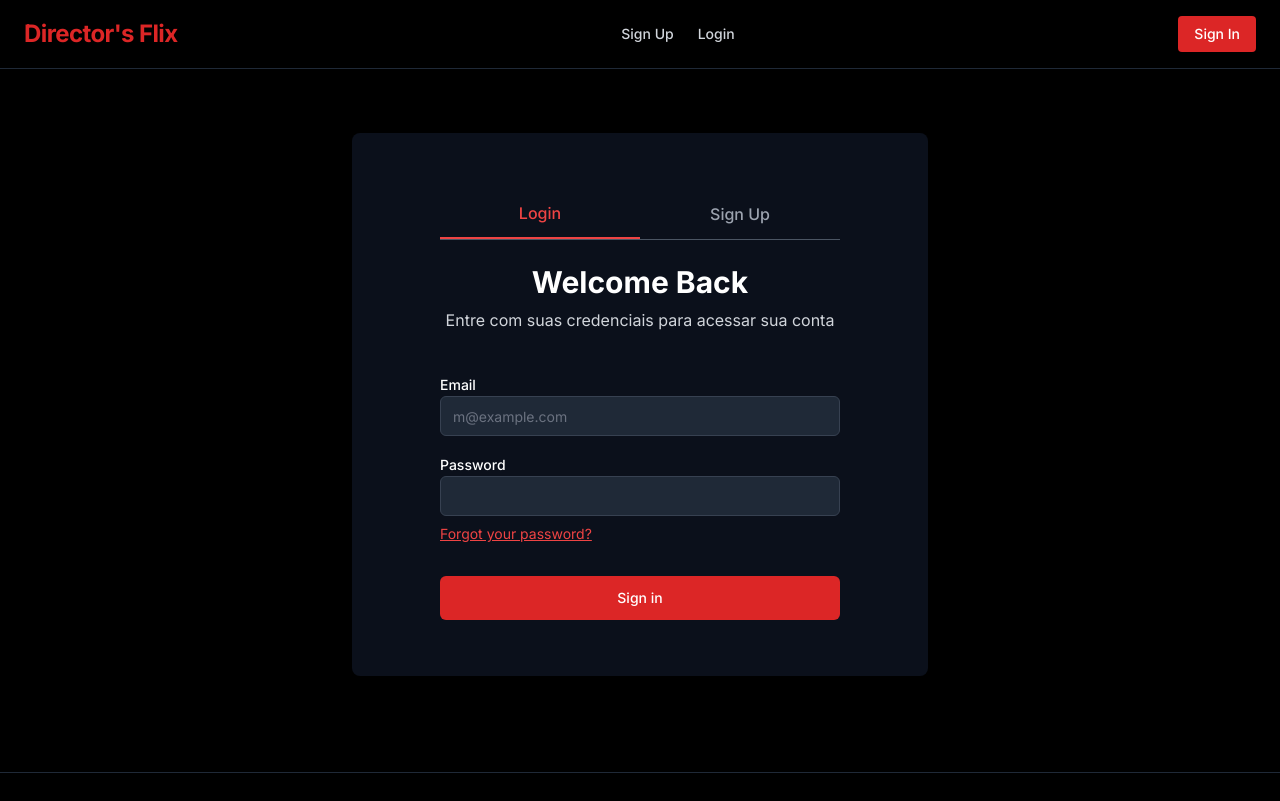
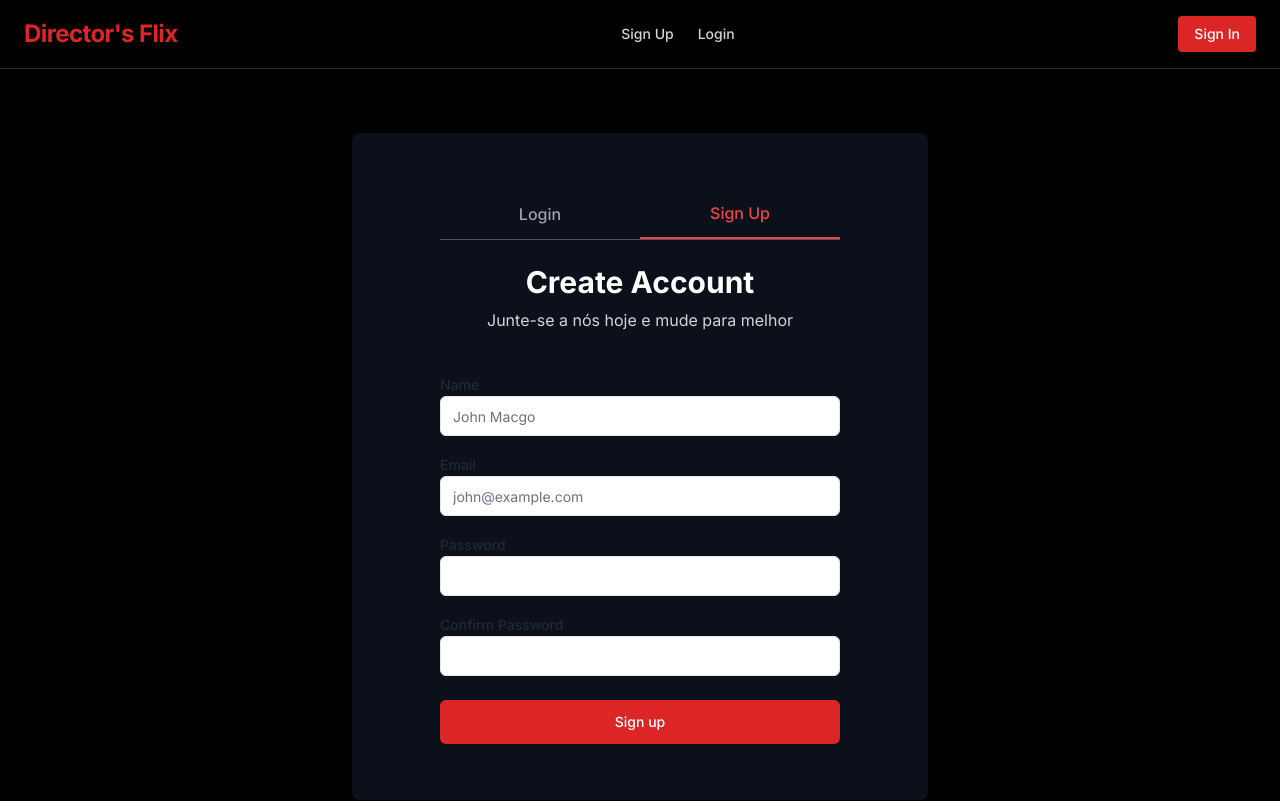
Before and after one commit to LFVH/directorflix-project, a Next.js app: page /auth in a window 1280 px wide. Shown: the top 801 px of the page. Built offline with nearby package versions, Linux system fonts and the light colour scheme.

Commit message:
substituido type para boolean no auth page,, ajustado caminho do usuario (login no header, cadastro abaixo, selecao de precos.

```diff
--- a/src/app/(auth)/auth/page.tsx
+++ b/src/app/(auth)/auth/page.tsx
@@ -6,18 +6,18 @@ import { useRouter } from 'next/navigation';
 import { LoginForm } from '@/app/(auth)/login/form';
 import { SignupForm } from '@/app/(auth)/signup/form';
 
-type AuthMode = 'login' | 'signup';
+//true 'login' | false 'signup';
 
 export default function AuthPage() {
-  const [mode, setMode] = useState<AuthMode>('login');
+  const [mode, setMode] = useState(false);
   const router = useRouter();
 
   const handleLoginSuccess = () => {
-    router.push('/letsgo');
+    router.push('/');
   };
 
   const handleSignupSuccess = () => {
-    router.push('/letsgo');
+    router.push('/');
   };
 
   return (
@@ -25,9 +25,9 @@ export default function AuthPage() {
       {/* Abas */}
       <div className="flex border-b border-gray-600 mb-6">
         <button
-          onClick={() => setMode('login')}
+          onClick={() => setMode(false)}
           className={`flex-1 py-3 text-center font-medium transition-colors ${
-            mode === 'login'
+            mode
               ? 'text-red-500 border-b-2 border-red-500'
               : 'text-gray-400 hover:text-gray-300'
           }`}
@@ -35,9 +35,9 @@ export default function AuthPage() {
           Login
         </button>
         <button
-          onClick={() => setMode('signup')}
+          onClick={() => setMode(false)}
           className={`flex-1 py-3 text-center font-medium transition-colors ${
-            mode === 'signup'
+           !mode
               ? 'text-red-500 border-b-2 border-red-500'
               : 'text-gray-400 hover:text-gray-300'
           }`}
@@ -49,11 +49,11 @@ export default function AuthPage() {
       {/* Header */}
       <div className="text-center mb-6">
         <h1 className="text-3xl font-bold text-white">
-          {mode === 'login' ? 'Welcome Back' : 'Create Account'
+          {mode ? 'Welcome Back' : 'Create Account'
           }
         </h1>
         <p className="text-gray-300 mt-2">
-          {mode === 'login'
+          {mode
             ? 'Entre com suas credenciais para acessar sua conta'
             : 'Junte-se a nós hoje e mude para melhor'
           }
@@ -62,7 +62,7 @@ export default function AuthPage() {
 
       {/* Form */}
       <div className="mt-4">
-        {mode === 'login' ? (
+        {mode ? (
           <LoginForm onLoginSuccess={handleLoginSuccess} />
         ) : (
           <SignupForm onLoginSuccess={handleSignupSuccess} />
--- a/src/components/HeaderIni.tsx
+++ b/src/components/HeaderIni.tsx
@@ -22,12 +22,6 @@ export default function Header() {
               >
                 Entrar
               </Link>
-              <Link
-                href="/signup"
-                className="px-5 py-2 text-white bg-red-600 hover:bg-red-700 rounded-lg transition-colors font-medium shadow-lg hover:shadow-red-500/25"
-              >
-                Cadastrar
-              </Link>
             </>
           ) : (
             <button
@@ -39,6 +33,7 @@ export default function Header() {
               </svg>
               Sair
             </button>
+
           )}
         </div>
       </div>
--- a/src/components/cta/HeroCTA.tsx
+++ b/src/components/cta/HeroCTA.tsx
@@ -90,26 +90,12 @@ export default function HeroCTA() {
           <h3 className="text-2xl font-bold text-white mb-4">
             Comece a Criar com Mais Inspiração
           </h3>
-          <p className="text-gray-300 mb-6">
-            Digite seu email para acessar planos e começar hoje mesmo
-          </p>
-
-          <form onSubmit={handleSubmit} className="flex flex-col sm:flex-row gap-4">
-            <input
-              type="email"
-              value={email}
-              onChange={(e) => setEmail(e.target.value)}
-              placeholder="seu.email@studio.com"
-              className="flex-1 px-6 py-4 rounded-lg bg-gray-800 border border-gray-700 text-white placeholder-gray-400 focus:outline-none focus:border-red-500 transition-colors"
-              required
-            />
-            <button
-              type="submit"
-              className="px-8 py-4 bg-gradient-to-r from-red-600 to-purple-600 text-white font-bold rounded-lg hover:from-red-700 hover:to-purple-700 transform hover:scale-105 transition-all duration-200 shadow-lg hover:shadow-red-500/25"
-            >
-              Comecar de gratis (TODO)
-            </button>
-          </form>
+          <Link
+            href="/signup"
+            className="px-5 py-2 text-white bg-red-600 hover:bg-red-700 rounded-lg transition-colors font-medium shadow-lg hover:shadow-red-500/25"
+          >
+            Cadastre-se e acesse grátis
+          </Link>
 
           <p className="text-gray-400 text-sm mt-4">
             🔒 Seus dados estão seguros. Não compartilhamos seu email com terceiros.
--- a/src/components/cta/PricingSection.tsx
+++ b/src/components/cta/PricingSection.tsx
@@ -185,13 +185,6 @@ export default function PricingSection({
               </div>
             )}
 
-            {/* Garantia */}
-            <div className="mt-8 p-6 bg-gray-800/50 rounded-lg border border-gray-700">
-              <p className="text-gray-300">
-                <span className="text-green-400 font-bold">🎯 Garantia de 7 dias:</span>
-                Se não gostar, devolvemos seu dinheiro. Sem perguntas.
-              </p>
-            </div>
           </div>
         </div>
       </div>
```
